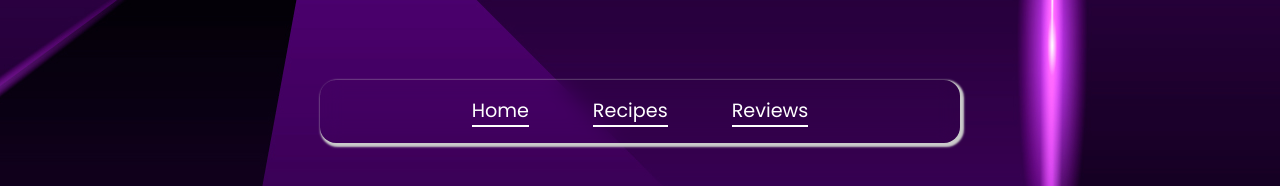
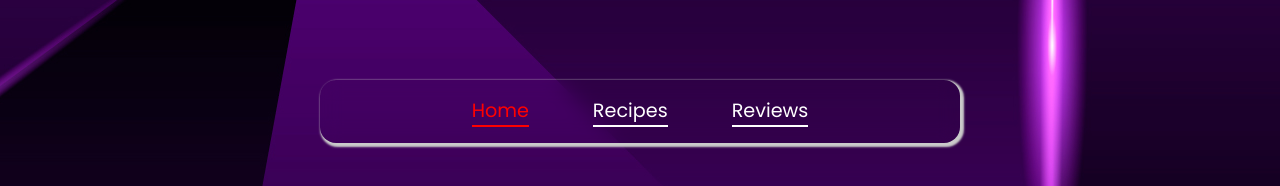
Before and after one commit to AbdulRehmani2/React, a React (Vite) app in the folder Practice/Routing/: page / in a window 1280 px wide. Shown: the top 186 px of the page. Built offline with nearby package versions, Linux system fonts and the light colour scheme.

Commit message:
Used NavLink

```diff
--- a/Practice/Routing/src/components/Navbar.tsx
+++ b/Practice/Routing/src/components/Navbar.tsx
@@ -1,12 +1,12 @@
-import { Link } from "react-router-dom"
+import { NavLink } from "react-router-dom"
 
 export const Navbar = () => {
 
   return (
     <div className="nav-container">
-        <Link to='/' className="links">Home</Link>
-        <Link to='/recipes' className="links">Recipes</Link>
-        <Link to='/reviews' className="links">Reviews</Link>
+        <NavLink activeClassName='active' to='/' className="links">Home</NavLink>
+        <NavLink activeClassName='active' to='/recipes' className="links">Recipes</NavLink>
+        <NavLink activeClassName='active' to='/reviews' className="links">Reviews</NavLink>
     </div>
   )
 }
--- a/Practice/Routing/src/index.css
+++ b/Practice/Routing/src/index.css
@@ -48,6 +48,11 @@ body::before{
   border-radius: 1rem;
   padding: 1rem 0rem;
   backdrop-filter: blur(10px);
+}
+
+.active{
+  color: red;
+  border-bottom: 2px solid red !important;
 }
 
 .links{
```
